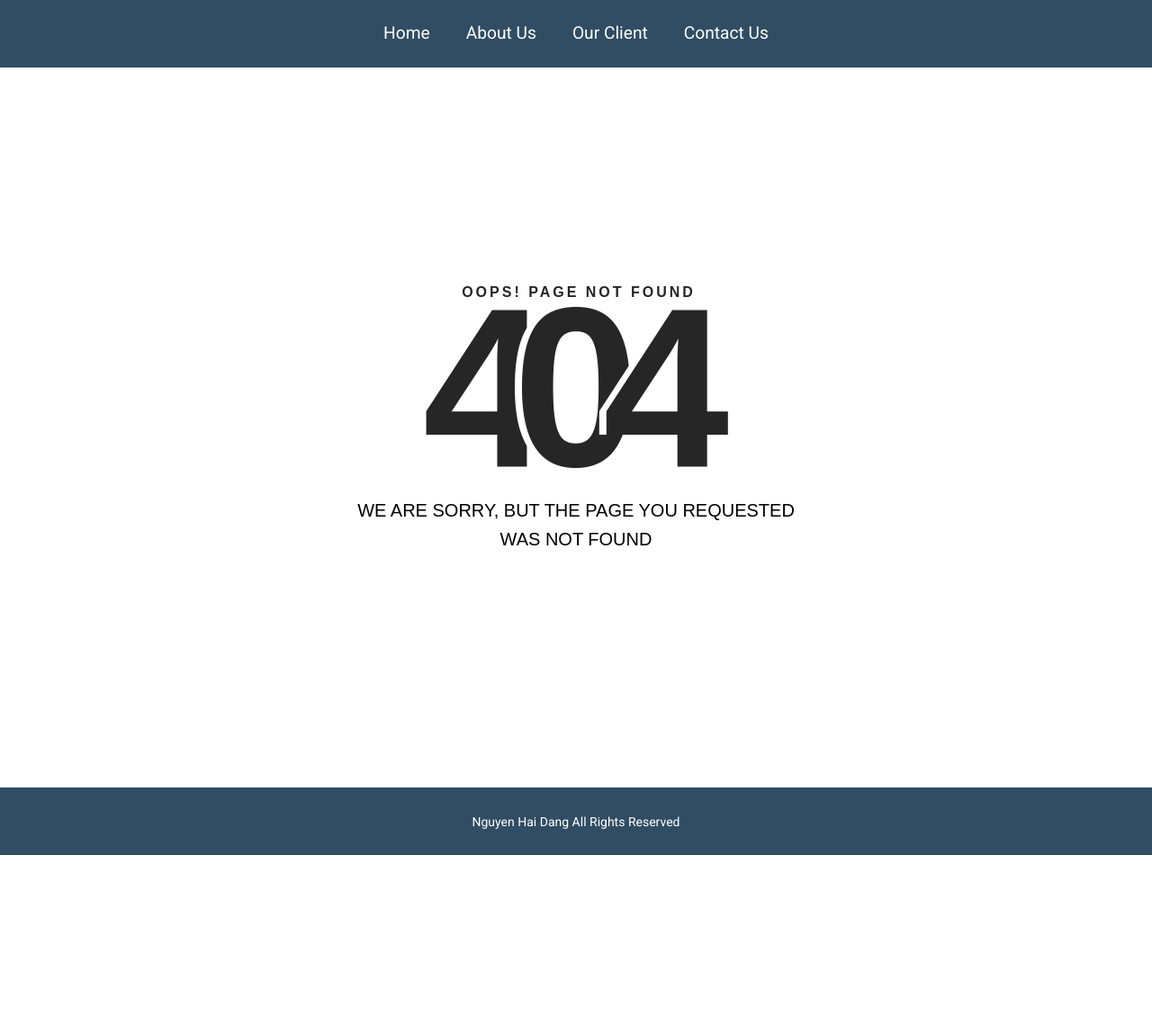
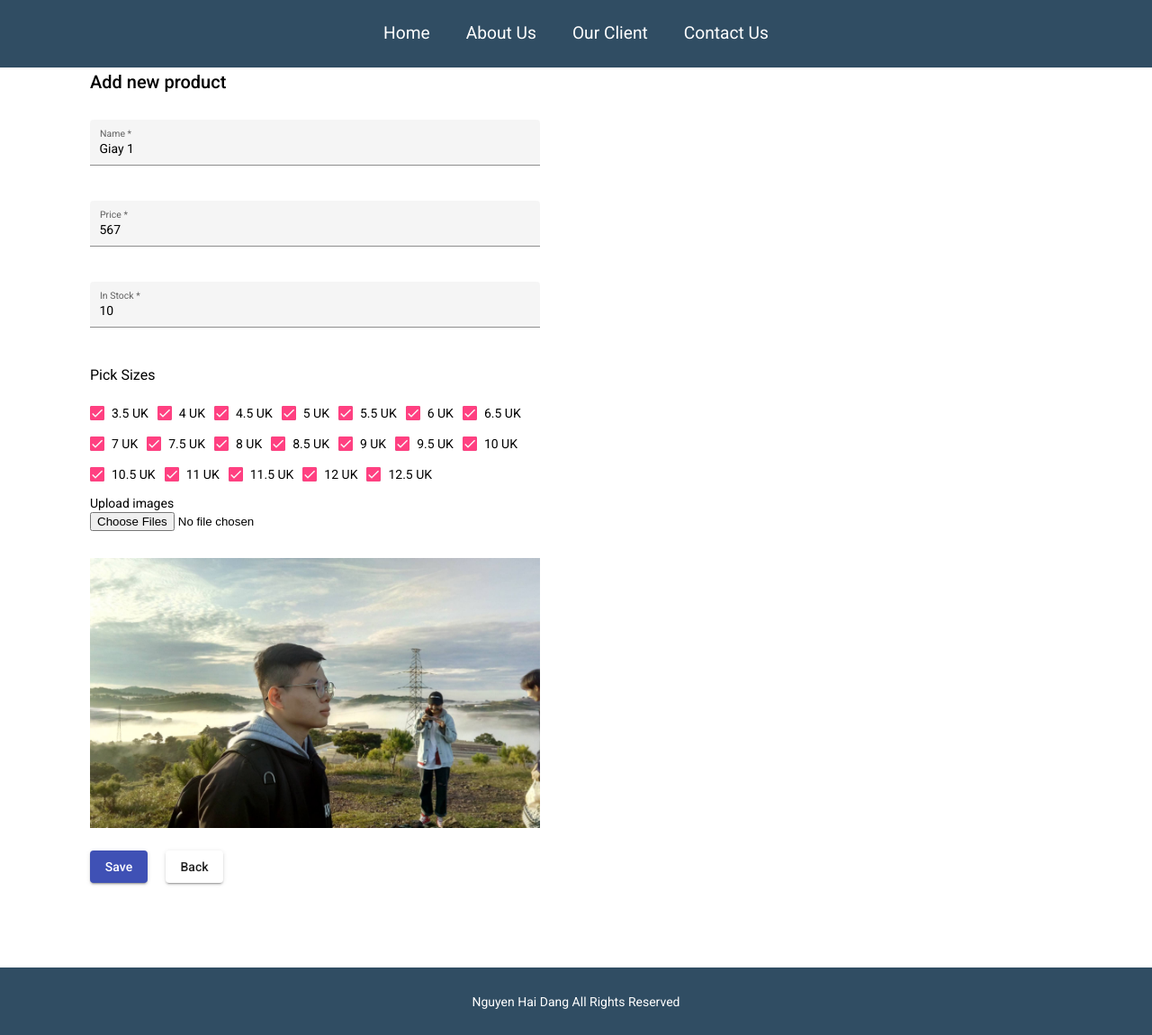
Before and after one commit to thanhhiep4747/Intern2021, an Angular app in the folder angular-demo/: page /products/modify/1 in a window 1280 px wide. Before the commit this address had no page. Shown: the whole page at 90% size. Before the commit the page ends 950 px from the top, so only its background shows below. Built offline with nearby package versions, Linux system fonts and the light colour scheme.

Commit message:
delete product - done

```diff
--- a/angular-demo/src/app/app-routing.module.ts
+++ b/angular-demo/src/app/app-routing.module.ts
@@ -9,8 +9,7 @@ import { NgModule } from '@angular/core';
 import { RouterModule, Routes } from '@angular/router';
 
 const routes: Routes = [
-  { path: 'products/update/:id', component: ProductFormComponent },
-  { path: 'products/new', component: ProductFormComponent },
+  { path: 'products/modify/:id', component: ProductFormComponent },
   { path: 'products/:id', component: ProductDetailComponent },
   { path: 'home', component: HomeComponent },
   { path: 'about-us', component: AboutUsComponent },
--- a/angular-demo/src/app/home/home.component.html
+++ b/angular-demo/src/app/home/home.component.html
@@ -1,7 +1,7 @@
 <div class="container">
     <div class="title-bar">
         <span class="title">All Products</span>
-        <button mat-raised-button color="primary" routerLink="/products/new">New Product</button>
+        <button mat-raised-button color="primary" routerLink="/products/modify/new">New Product</button>
     </div>
     <div class="products">
         <ng-container *ngFor="let product of products">
@@ -15,7 +15,7 @@
                         <p>InSock: {{product.inStock | number }}</p>
                     </mat-card-content>
                     <mat-card-actions>
-                        <button mat-button color="primary" routerLink="/products/update/{{product.id}}">Update</button>
+                        <button mat-button color="primary" routerLink="/products/modify/{{product.id}}">Update</button>
                         <button mat-button color="warn" (click)="onDeleteProduct(product.id)">Delete</button>
                     </mat-card-actions>
                 </mat-card>
--- a/angular-demo/src/app/home/home.component.ts
+++ b/angular-demo/src/app/home/home.component.ts
@@ -21,6 +21,9 @@ export class HomeComponent implements OnInit {
   }
 
   onDeleteProduct(id: any) {
-    this.productService.deleteProduct(id);
+    if (confirm('Are you sure to delete this product')) {
+      this.productService.deleteProduct(id);
+      this.getProducts();
+    }
   }
 }
--- a/angular-demo/src/app/product-detail/product-detail.component.html
+++ b/angular-demo/src/app/product-detail/product-detail.component.html
@@ -13,6 +13,6 @@
             <mat-radio-button *ngFor="let size of product.sizes" value="{{size}}">{{size}}</mat-radio-button>
         </mat-radio-group>
         <button mat-raised-button color="primary">Buy</button>
-        <button mat-raised-button (click)="goBack()">Back</button>
+        <button mat-raised-button routerLink="/home">Back</button>
     </div>
 </div>
--- a/angular-demo/src/app/product-detail/product-detail.component.ts
+++ b/angular-demo/src/app/product-detail/product-detail.component.ts
@@ -27,6 +27,6 @@ export class ProductDetailComponent implements OnInit {
   }
 
   goBack() {
-    this.location.back();
+    this.location.go('/home');
   }
 }
--- a/angular-demo/src/app/product-form/product-form.component.html
+++ b/angular-demo/src/app/product-form/product-form.component.html
@@ -59,7 +59,7 @@
         <br>
         <button mat-raised-button color="primary" type="submit" [disabled]="!productForm.valid">Save</button>
         <span style="margin: 10px;"></span>
-        <button mat-raised-button (click)="goBack()">Back</button>
+        <button mat-raised-button routerLink="/home">Back</button>
     </form>
 
 </div>
--- a/angular-demo/src/app/product-form/product-form.component.ts
+++ b/angular-demo/src/app/product-form/product-form.component.ts
@@ -50,12 +50,11 @@ export class ProductFormComponent implements OnInit {
   ) {}
 
   ngOnInit(): void {
-    const productId = Number(this.route.snapshot.paramMap.get('id'));
-    if (productId) {
-      const product = this.productService.getProduct(productId);
-      console.log(product);
-      this.updateProduct(product);
-    }
+    const productId = this.route.snapshot.paramMap.get('id');
+    if (productId === 'new') return;
+    const product = this.productService.getProduct(Number(productId));
+    console.log(product);
+    this.updateProduct(product);
   }
 
   updateProduct(product: any) {
@@ -72,12 +71,12 @@ export class ProductFormComponent implements OnInit {
 
   onSubmit() {
     console.log(this.productForm.value);
-    this.productService.saveProduct(this.productForm.value)
-    this.location.back()
+    this.productService.saveProduct(this.productForm.value);
+    this.location.back();
   }
 
   goBack() {
-    this.location.back();
+    this.location.go('/home');
   }
 
   onSelectSize(check: any, size: any) {
```
